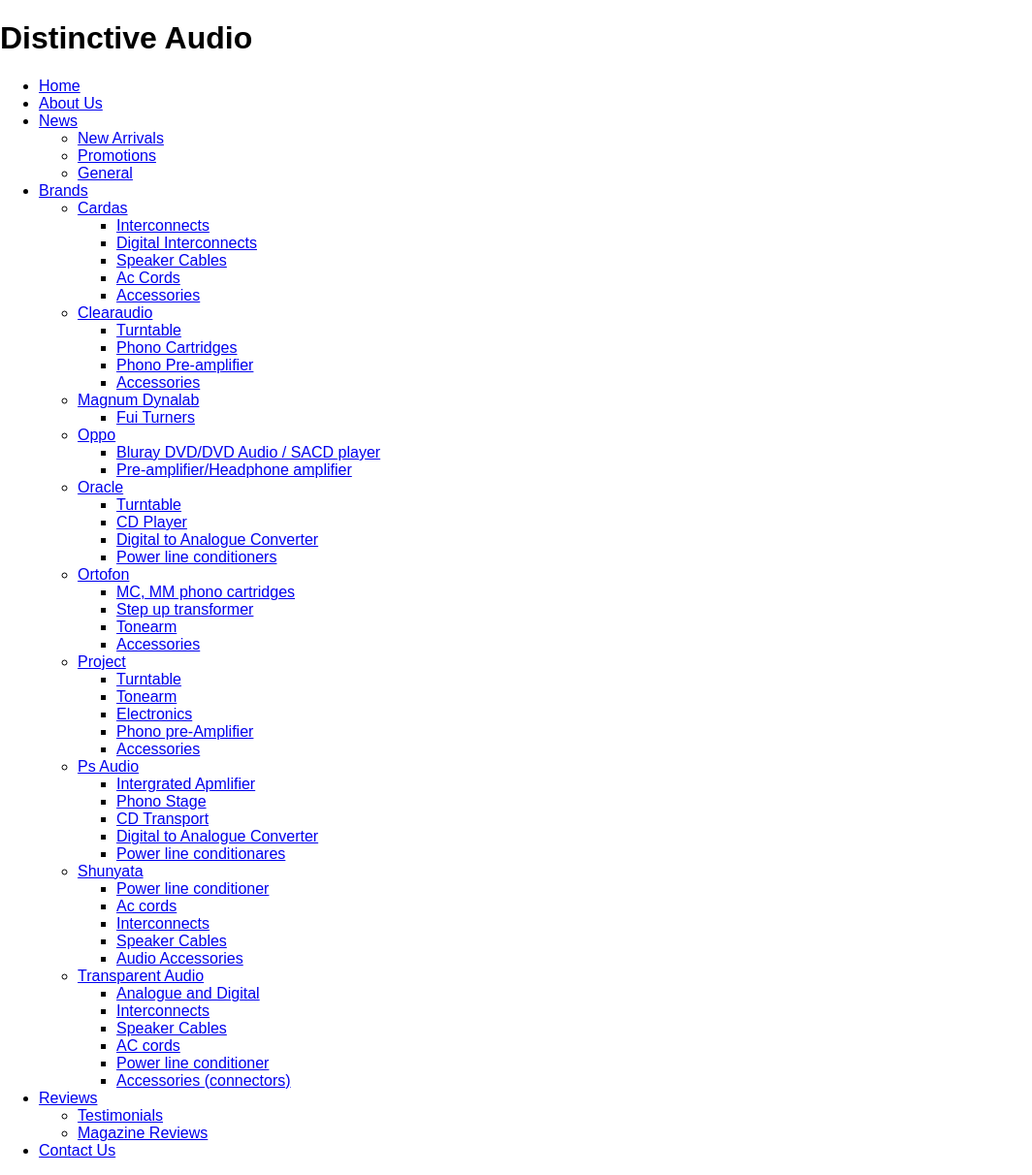
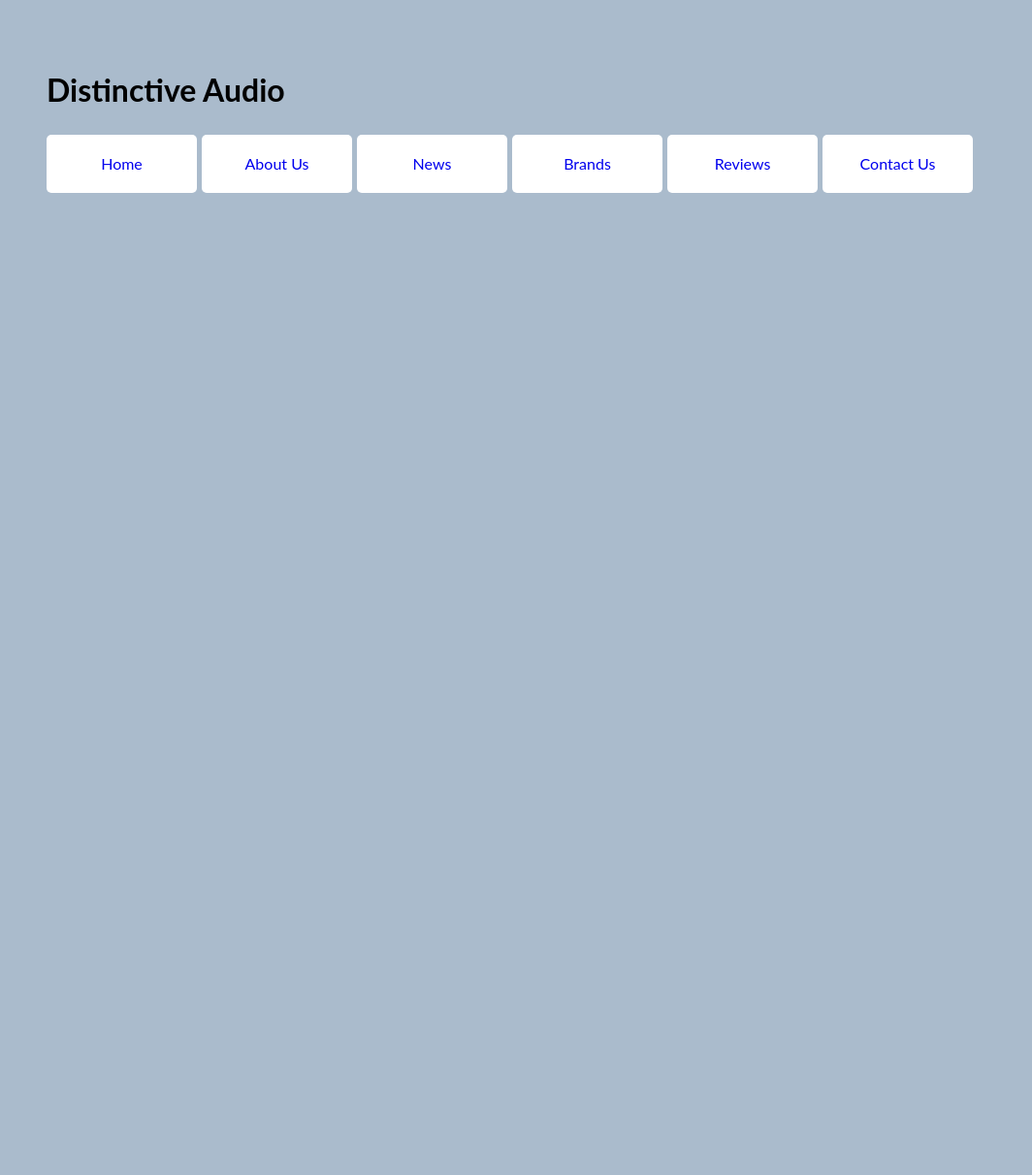
Before and after one commit to sebastiann88/distinctive-audio, a PHP site: page / in a window 1280 px wide. Shown: the whole page at 97% size, without its empty margins (0-1064 px from the left). After the commit the page ends 199 px from the top, so only its background shows below. Run offline with PHP 8.4, Linux system fonts and the light colour scheme.

Commit message:
feat(all): style main navigation with sub menus

```diff
--- a/css/main.css
+++ b/css/main.css
@@ -27,3 +27,96 @@
 /* --------------------------
   MAIN CONTENT
 --------------------------- */
+
+body {
+    background-color: #ABC;
+    padding: 3em;
+}
+
+/* --------------------------
+  NAVIGATION
+--------------------------- */
+
+/*
+.main-header {
+    position: relative;
+    display: flex;
+    flex-direction: column;
+    padding-bottom: 0.75em;
+}
+
+*/
+
+.navmenu li, .submenu li, submenu2 li {
+    margin: 0;
+    padding: 0;
+}
+
+.navmenu, .submenu1, .submenu2 {
+    margin: 0;
+    padding: 0;
+    list-style-type: none;
+}
+
+.navmenu li {
+    width: 155px;
+    text-align: center;
+    position: relative;
+    float: left;
+    margin-right: 5px;
+}
+
+.navmenu a {
+    text-decoration: none;
+    display: block;
+    width: 155px;
+    height: 100%;
+    line-height: 20px;
+    padding: 20px;
+    background-color: #FFF;
+    border-radius: 5px;
+}
+
+/*
+.navmenu .submenu1 li {
+    border: 1px solid red;
+}
+*/
+
+.navmenu .submenu1 a {
+    margin-top: 5px;
+}
+
+.navmenu .submenu2 a {
+    margin-left: 10px;
+}
+
+.navmenu li:hover > a {
+    background-color: #CFC;
+}
+
+.navmenu li:hover a:hover {
+    background-color: #FF0;
+}
+
+.navmenu .submenu1 {
+    display: none;
+    position: absolute;
+    top: 60px;
+    left: 0px;
+}
+
+.navmenu .submenu2 {
+    display: none;
+    position: absolute;
+    top: 0px;
+    left: 150px;
+}
+
+.navmenu li:hover .submenu1 {
+    display: block;
+}
+
+.navmenu .submenu1 li:hover .submenu2 {
+    display: block;
+}
--- /dev/null
+++ b/css/typography.css
@@ -0,0 +1,205 @@
+/* --------------------------
+  RESPONSIVE TYPOGRAPHY
+--------------------------- */
+
+html {
+    font: normal 100%/1.5 "Lato", "Helvetica Neue", Helvetica, Arial, sans-serif;
+}
+
+@media only screen and (min-width: 769px) {
+
+    html {
+        font-size: 110%;
+    }
+}
+
+@media only screen and (min-width: 1545px) {
+    html {
+        font-size: 120%;
+    }
+}
+
+h3, h6, ol, dl, dd,
+blockquote, details, hr,
+fieldset, pre, table {
+    margin: 0 0 1.5rem 0;
+}
+
+h1 {
+    -webkit-column-span: all; /* Chrome, Safari, Opera */
+
+}
+
+.about-section > h1, .push-top-double > h1 {
+    margin: 0 0.75rem 0.75rem;
+    font-size: 1.6018rem;
+    line-height: 1.8729;
+}
+
+p {
+    margin-left: 0rem;
+    margin-right: 0rem;
+}
+
+/*
+
+#columns > p:first-child {
+    text-indent: 0em;
+} */
+
+body {
+    color: #797e83;
+    font-size: 16px;
+    font-family: "Lato", "Helvetica Neue", Helvetica, Arial, sans-serif;
+    line-height: 1.5;
+    margin: 0;
+}
+
+
+
+/* --------------------------
+  BRAND HEADLINES
+--------------------------- */
+
+h1, h3, h4,
+.brand {
+    color: #000;
+}
+
+#h2 {
+    color: #000;
+    margin-left: 0.75rem;
+    margin-right: 0.75rem;
+    margin-bottom: 0.355rem;
+}
+
+#h5 {
+    font-weight: normal;
+}
+
+.brand-family {
+    font-family: "Lato", "Helvetica Neue", Helvetica, Arial, sans-serif;
+}
+
+.brand-color {
+    color: #000;
+}
+
+
+
+/* --------------------------
+  HEADLINES ON BASELINE GRID
+--------------------------- */
+
+.yotta {
+    font-size: 2.2807rem;
+    line-height: 1.3154;
+}
+
+.zetta {
+    font-size: 2.027rem;
+    line-height: 1.4798;
+}
+
+#h1, .exa {
+    font-size: 1.802rem;
+    line-height: 1.6648;
+    margin: 0.5em 0.5rem 0.75em;
+}
+
+h2, .peta {
+    font-size: 1.6018rem;
+    line-height: 1.8729;
+}
+
+h3, tera {
+    font-size: 1.4238rem;
+    line-height: 1.0535;
+}
+
+h4, giga {
+    font-size: 1.2656rem;
+    line-height: 1.1852;
+}
+
+h5, .mega {
+    font-size: 1.1250rem;
+    line-height: 1.3333;
+}
+
+h6, .kilo {
+    font-size: 1.0000rem;
+    line-height: 1.5000;
+    font-weight: 300;
+}
+
+.mili {
+    font-size: 0.8889rem;
+    line-height: 1.6875;
+}
+
+.micro {
+    font-size: 0.7901rem;
+    line-height: 1.8984;
+}
+
+/* --------------------------
+  ELEMENTS ON BASELINE GRID
+--------------------------- */
+
+.push-top {
+    margin-top: 1.5rem;
+}
+
+.pudh-bottom {
+    margin-bottom: 1.5rem;
+}
+
+.push-top-half {
+    margin-top: 0.75rem;
+}
+
+.push-bottom-half {
+    margin-bottom: 0.75rem;
+}
+
+.push-top-double {
+    margin-top: 3rem;
+}
+
+.push-bottom-double {
+    margin-bottom: 3rem;
+}
+
+.push-bottom-tripple {
+    margin-bottom: 4.5rem;
+}
+
+.pad-top {
+  padding-top: 1.5rem;
+}
+
+.pad-bottom {
+  padding-bottom: 1.5rem;
+}
+
+.pad-top-double {
+  padding-top: 3.0000rem;
+}
+
+.pad-bottom-double {
+  padding-bottom: 3.0000rem;
+}
+
+.pad-top-half {
+  padding-top: 0.7500rem;
+}
+
+.pad-bottom-half {
+  padding-bottom: 0.7500rem;
+}
+
+.align-center {
+    margin-left: auto;
+    margin-right: auto;
+}
--- a/index.html
+++ b/index.html
@@ -5,6 +5,7 @@
     <title>Distinctive Audio</title>
     <meta name="viewport" content="width=device-width,initial-scale=1">
     <link href="css/normalize.css" rel="stylesheet">
+    <link href="css/typography.css" rel="stylesheet">
     <link href="css/main.css" rel="stylesheet">
 </head>
 
@@ -13,6 +14,7 @@
 <body>
     <h1>Distinctive Audio</h1>
 
+    <header class="main-header">
     <ul class="navmenu">
         <li><a href="#">Home</a></li>
 
@@ -26,7 +28,7 @@
             </ul>
         </li>
 
-        <li><a href="#">Brands</a></li>
+        <li><a href="#">Brands</a>
             <ul class="submenu1">
                 <li><a href="#">Cardas</a>
                     <ul class="submenu2">
@@ -52,8 +54,11 @@
                 </li>
                 <li><a href="#">Oppo</a>
                     <ul class="submenu2">
-                        <li><a href="#">Bluray DVD/DVD Audio / SACD player</a></li>
-                        <li><a href="#">Pre-amplifier/Headphone amplifier</a></li>
+                        <li><a href="#">DVD Audio</a></li>
+                        <li><a href="#">Bluray DVD</a></li>
+                        <li><a href="#">SACD player</a></li>
+                        <li><a href="#">Pre-amplifier</a></li>
+                        <li><a href="#">Headphone Amplifier</a></li>
                     </ul>
                 </li>
                 <li><a href="#">Oracle</a>
@@ -61,12 +66,12 @@
                         <li><a href="#">Turntable</a></li>
                         <li><a href="#">CD Player</a></li>
                         <li><a href="#">Digital to Analogue Converter</a></li>
-                        <li><a href="#">Power line conditioners</a></li>
+                        <li><a href="#">Powerline Cond.</a></li>
                     </ul>
                 </li>
                 <li><a href="#">Ortofon</a>
                     <ul class="submenu2">
-                        <li><a href="#">MC, MM phono cartridges</a></li>
+                        <li><a href="#">Mc, Mm Phono Cartridges</a></li>
                         <li><a href="#">Step up transformer</a></li>
                         <li><a href="#">Tonearm</a></li>
                         <li><a href="#">Accessories</a></li>
@@ -83,17 +88,17 @@
                 </li>
                 <li><a href="#">Ps Audio</a>
                     <ul class="submenu2">
-                        <li><a href="#">Intergrated Apmlifier</a></li>
+                        <li><a href="#">Intergrated Amplifier</a></li>
                         <li><a href="#">Phono Stage</a></li>
                         <li><a href="#">CD Transport</a></li>
-                        <li><a href="#">Digital to Analogue Converter</a></li>
-                        <li><a href="#">Power line conditionares</a></li>
+                        <li><a href="#">Digital to Analogue</a></li>
+                        <li><a href="#">Powerline Conditioner</a></li>
                     </ul>
 
                 </li>
                 <li><a href="#">Shunyata</a>
                     <ul class="submenu2">
-                        <li><a href="#">Power line conditioner</a></li>
+                        <li><a href="#">Powerline Conditioner</a></li>
                         <li><a href="#">Ac cords</a></li>
                         <li><a href="#">Interconnects</a></li>
                         <li><a href="#">Speaker Cables</a></li>
@@ -102,18 +107,18 @@
                 </li>
                 <li><a href="#">Transparent Audio</a>
                     <ul class="submenu2">
-                        <li><a href="#">Analogue and Digital</a></li>
+                        <li><a href="#">Analogue and Digital Converter</a></li>
                         <li><a href="#">Interconnects</a></li>
                         <li><a href="#">Speaker Cables</a></li>
-                        <li><a href="#">AC cords</a></li>
-                        <li><a href="#">Power line conditioner</a></li>
-                        <li><a href="#">Accessories (connectors)</a></li>
+                        <li><a href="#">AC Cords</a></li>
+                        <li><a href="#">Powerline Conditioner</a></li>
+                        <li><a href="#">Accessories</a></li>
                     </ul>
                 </li>
             </ul>
         </li>
 
-        <li><a href="#">Reviews</a></li>
+        <li><a href="#">Reviews</a>
             <ul class="submenu1">
                 <li><a href="#">Testimonials</a></li>
                 <li><a href="#">Magazine Reviews</a></li>
@@ -122,5 +127,6 @@
 
         <li><a href="#">Contact Us</a></li>
     </ul>
+    </header>
 </body>
 </html>
```
